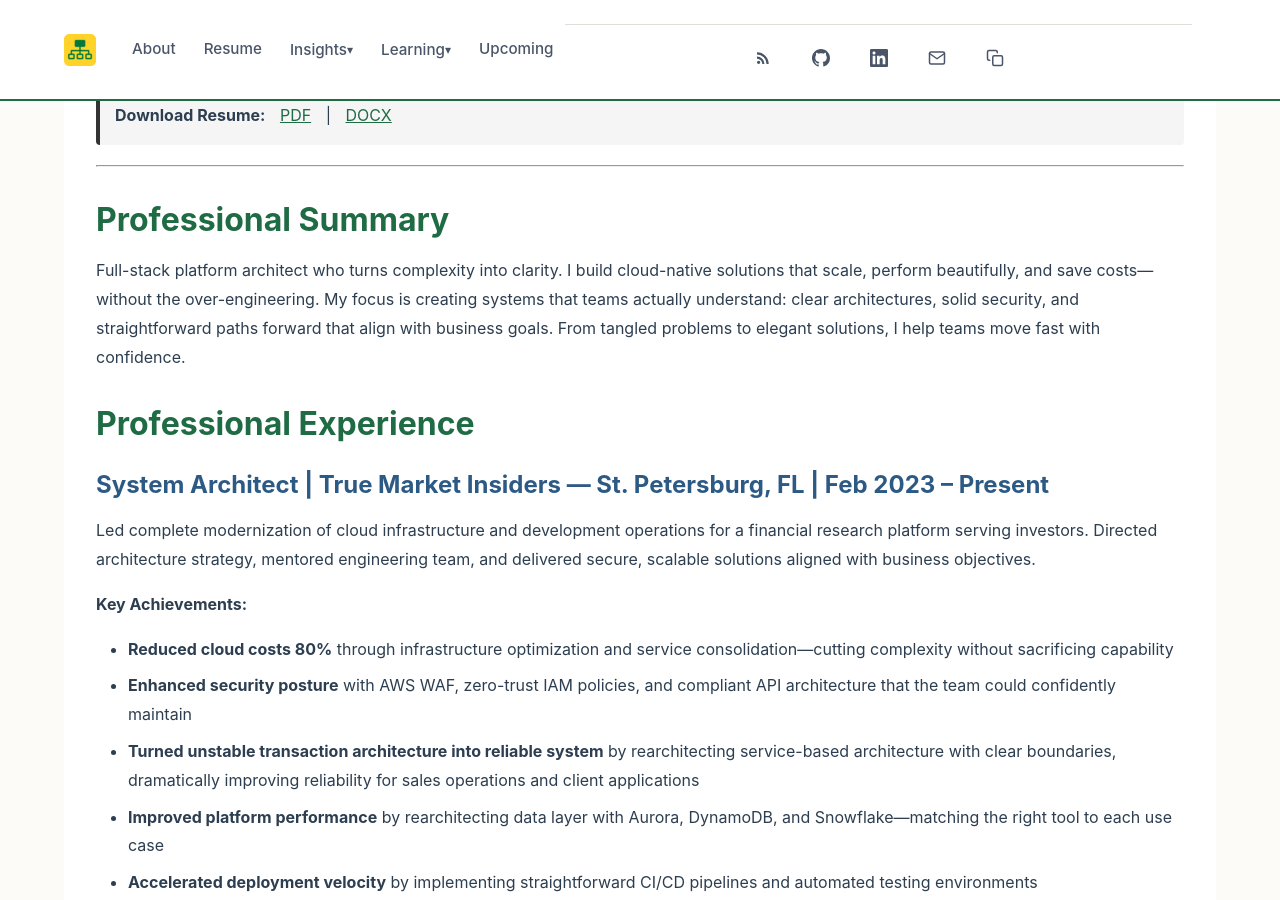
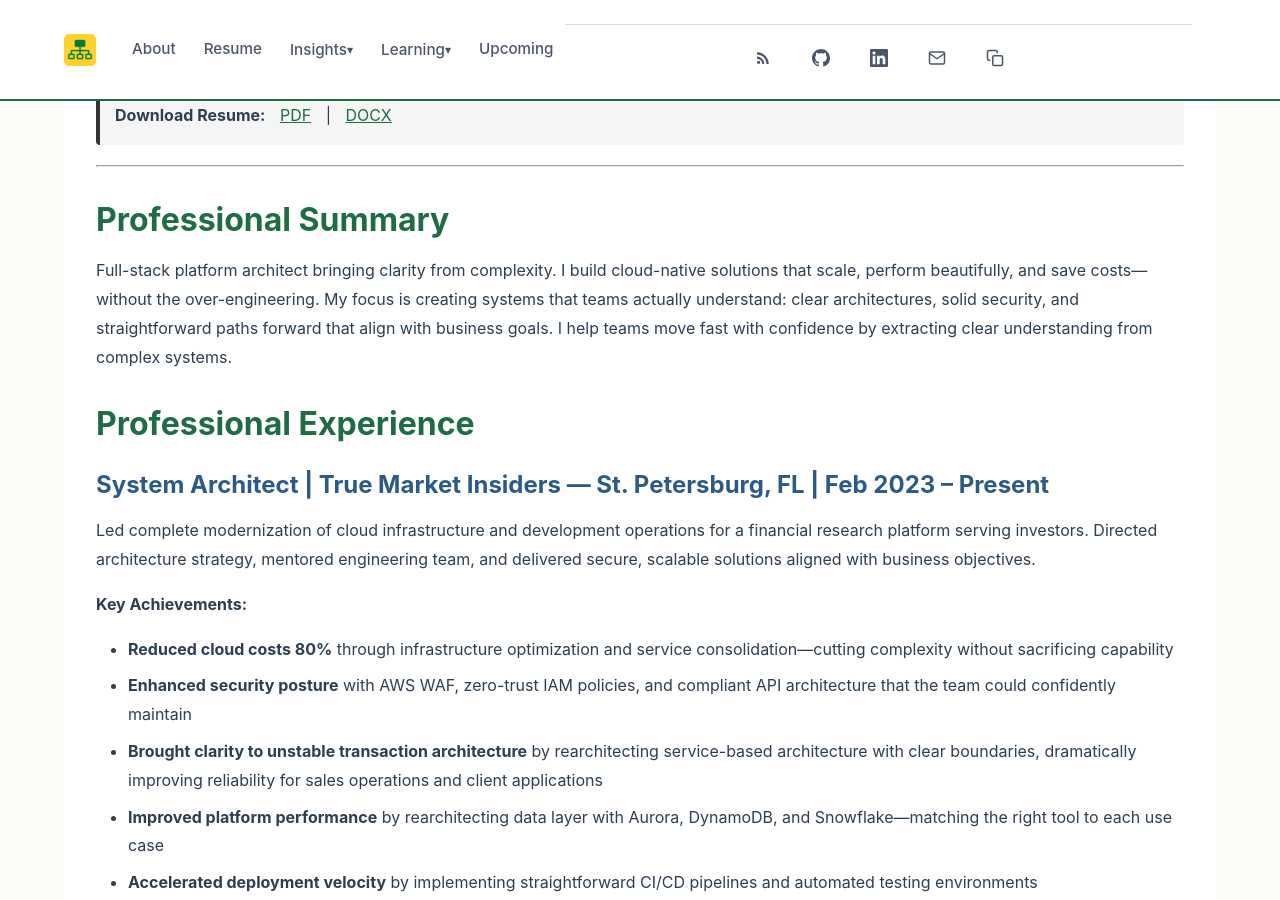
Before and after one commit to stevenstuartm/stevenstuartm.github.io, a Jekyll site: the page built from pages/resume.md, in a window 1280 px wide and 900 px high, scrolled down 311 px. Built offline with Jekyll 4.4.1, drawn with Linux system fonts in a browser that asks for light colours.

```diff
--- a/_config.yml
+++ b/_config.yml
@@ -1,7 +1,7 @@
 # Site settings
 title: Architecture Insights
 email: stevenstuartm@gmail.com
-description: Turning complexity into clarity. Real-world insights on building cloud architectures that teams actually understand.
+description: Clarity from complexity. Real-world insights on building cloud architectures that teams actually understand.
 baseurl: ""
 url: "https://stevenstuartm.com"
 version: 1.0.12
--- a/pages/resume.md
+++ b/pages/resume.md
@@ -1,7 +1,7 @@
 ---
 layout: page
 title: Resume
-description: "Full-stack platform architect who turns complexity into clarity. Building cloud-native solutions that scale, perform beautifully, and save costs—without the over-engineering."
+description: "Full-stack platform architect bringing clarity from complexity. Building cloud-native solutions that scale, perform beautifully, and save costs—without the over-engineering."
 permalink: /resume.html
 ---
 
@@ -19,7 +19,7 @@ permalink: /resume.html
 
 ## Professional Summary
 
-Full-stack platform architect who turns complexity into clarity. I build cloud-native solutions that scale, perform beautifully, and save costs—without the over-engineering. My focus is creating systems that teams actually understand: clear architectures, solid security, and straightforward paths forward that align with business goals. From tangled problems to elegant solutions, I help teams move fast with confidence.
+Full-stack platform architect bringing clarity from complexity. I build cloud-native solutions that scale, perform beautifully, and save costs—without the over-engineering. My focus is creating systems that teams actually understand: clear architectures, solid security, and straightforward paths forward that align with business goals. I help teams move fast with confidence by extracting clear understanding from complex systems.
 
 ## Professional Experience
 
@@ -30,7 +30,7 @@ Led complete modernization of cloud infrastructure and development operations fo
 **Key Achievements:**
 - **Reduced cloud costs 80%** through infrastructure optimization and service consolidation—cutting complexity without sacrificing capability
 - **Enhanced security posture** with AWS WAF, zero-trust IAM policies, and compliant API architecture that the team could confidently maintain
-- **Turned unstable transaction architecture into reliable system** by rearchitecting service-based architecture with clear boundaries, dramatically improving reliability for sales operations and client applications
+- **Brought clarity to unstable transaction architecture** by rearchitecting service-based architecture with clear boundaries, dramatically improving reliability for sales operations and client applications
 - **Improved platform performance** by rearchitecting data layer with Aurora, DynamoDB, and Snowflake—matching the right tool to each use case
 - **Accelerated deployment velocity** by implementing straightforward CI/CD pipelines and automated testing environments
 
```
Also changed, not shown: index.md (+1 -1 lines), pages/about.md (+3 -3 lines).
